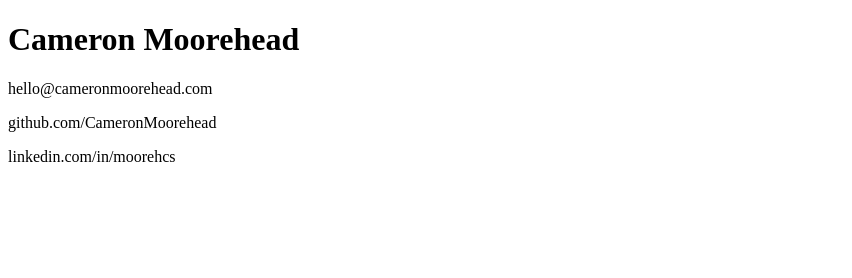
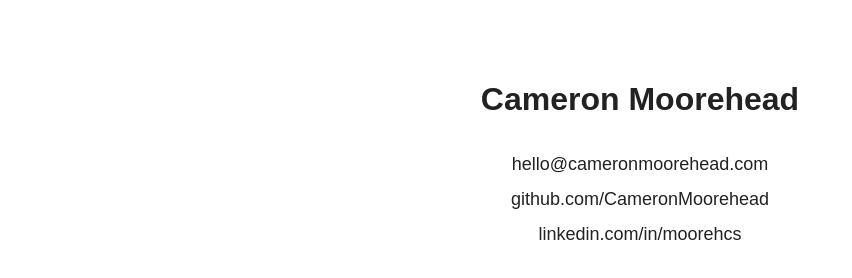
Before and after one commit to CameronMoorehead/CameronMoorehead.github.io, a plain HTML site: page index.html in a window 1280 px wide. Shown: the whole page, without its empty margins (0-852 px from the left). Drawn offline with Linux system fonts and the light colour scheme.

Commit message:
Update styles

```diff
--- a/index.html
+++ b/index.html
@@ -1,13 +1,58 @@
 <!DOCTYPE html>
-    <html>
+<html lang="en">
 <head>
+    <meta charset="UTF-8" />
+    <meta name="viewport" content="width=device-width, initial-scale=1.0" />
     <title>Cameron Moorehead</title>
     <link rel="icon" href="/favicon.ico" type="image/x-icon" />
+
+    <style>
+        body {
+            font-family: Arial, sans-serif;
+            background: #ffffff;
+            color: #222;
+            margin: 0;
+            padding: 60px 20px;
+            display: flex;
+            flex-direction: column;
+            align-items: center;
+        }
+
+        h1 {
+            font-size: 32px;
+            margin-bottom: 10px;
+            font-weight: bold;
+        }
+
+        .links {
+            margin-top: 16px;
+            font-size: 18px;
+            text-align: center;
+            line-height: 1.6;
+        }
+
+        a {
+            color: #222;
+            text-decoration: none;
+        }
+
+        a:hover {
+            text-decoration: underline;
+        }
+
+        p {
+            margin: 6px 0;
+        }
+    </style>
 </head>
+
 <body>
     <h1>Cameron Moorehead</h1>
-        <p>hello@cameronmoorehead.com</p>
-        <p>github.com/CameronMoorehead</p>
-        <p>linkedin.com/in/moorehcs</p>
+
+    <div class="links">
+        <p><a href="mailto:hello@cameronmoorehead.com">hello@cameronmoorehead.com</a></p>
+        <p><a href="https://github.com/CameronMoorehead" target="_blank">github.com/CameronMoorehead</a></p>
+        <p><a href="https://linkedin.com/in/moorehcs" target="_blank">linkedin.com/in/moorehcs</a></p>
+    </div>
 </body>
 </html>
```
Lines whose indentation alone changed are shown as unchanged.
